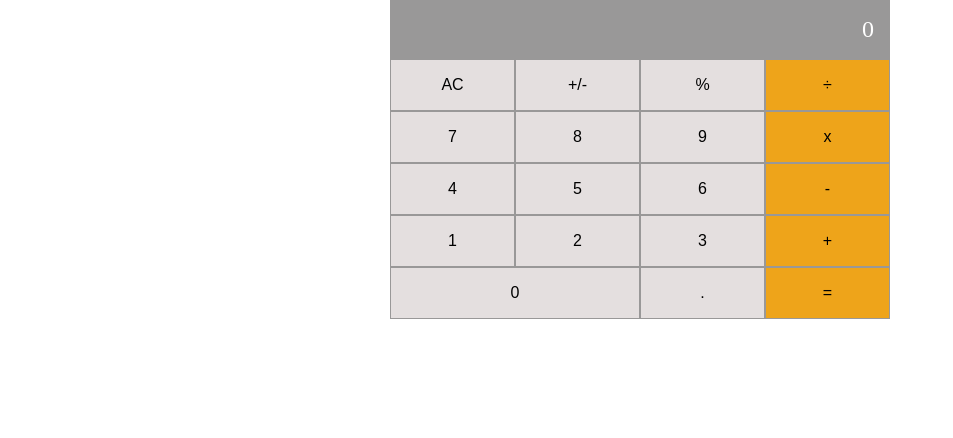
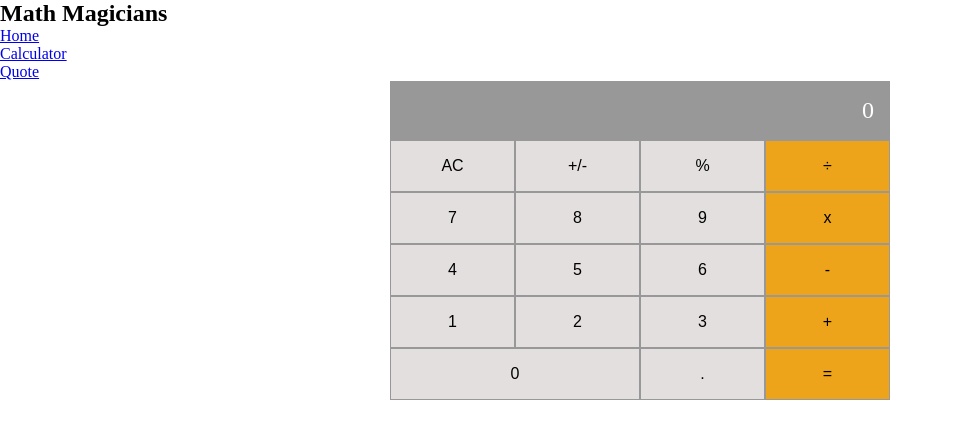
Before and after one commit to Fadahunsiseyi/math-magicians, a React (Create React App) app: page / in a window 1280 px wide. Shown: the top 438 px of the page, without its empty margins (0-953 px from the left). Built offline with nearby package versions, Linux system fonts and the light colour scheme.

Commit message:
Added the navbar component

```diff
--- a/src/App.js
+++ b/src/App.js
@@ -1,12 +1,14 @@
 import React from 'react';
 import { Routes, Route } from 'react-router-dom';
-import Calculator from './components/Calculator';
+import NavBar from './components/NavBar';
+import Home from './pages/Home';
 
 function App() {
   return (
     <>
+      <NavBar />
       <Routes>
-        <Route path="/" element={<Calculator />} />
+        <Route path="/" element={<Home />} />
       </Routes>
     </>
   );
--- /dev/null
+++ b/src/components/NavBar.jsx
@@ -0,0 +1,37 @@
+import React from 'react';
+import { NavLink } from 'react-router-dom';
+
+const NavBar = () => {
+  const links = [
+    {
+      id: 1,
+      path: '/',
+      text: 'Home',
+    },
+    {
+      id: 2,
+      path: '/calculator',
+      text: 'Calculator',
+    },
+    {
+      id: 3,
+      path: '/quote',
+      text: 'Quote',
+    },
+  ];
+  return (
+    <nav>
+      <h2>Math Magicians</h2>
+      <ul>
+        {links.map((link) => (
+          <li key={link.id}>
+            <NavLink exact="true" to={link.path}>
+              {link.text}
+            </NavLink>
+          </li>
+        ))}
+      </ul>
+    </nav>
+  );
+};
+export default NavBar;
--- /dev/null
+++ b/src/pages/Calculator.js
@@ -0,0 +1,9 @@
+import React from 'react';
+
+const Calculator = () => (
+  <div>
+    welcome to the Calculator
+  </div>
+);
+
+export default Calculator;
--- /dev/null
+++ b/src/pages/Home.js
@@ -0,0 +1,10 @@
+import React from 'react';
+import Calculator from '../components/Calculator';
+
+const Home = () => (
+  <div>
+    <Calculator />
+  </div>
+);
+
+export default Home;
```
Also changed, not shown: src/pages/Calculator.jsx (deleted, +0 -11 lines), src/pages/Home.jsx (deleted, +0 -11 lines), src/pages/Quotes.js (added, +9 -0 lines), src/pages/Quotes.jsx (deleted, +0 -11 lines), .eslintrc.json, src/components/navbar.scss (added).
